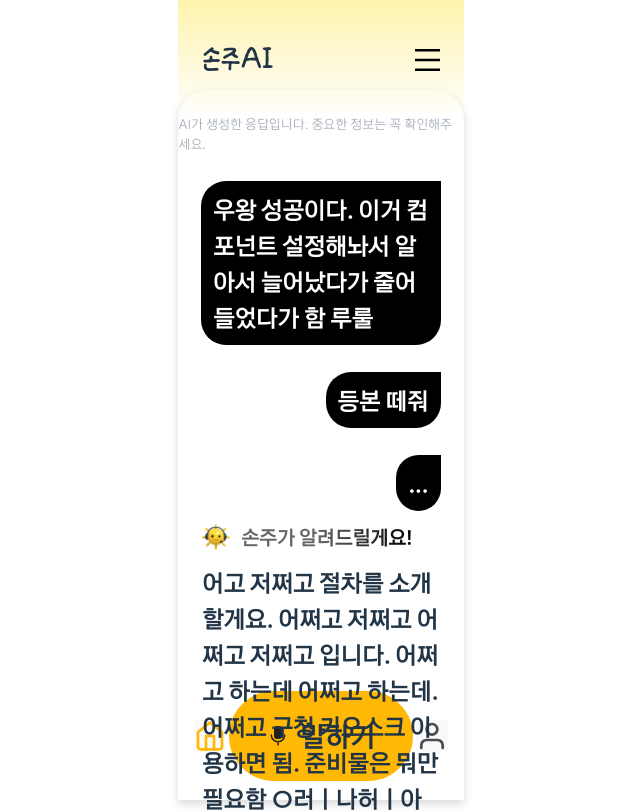
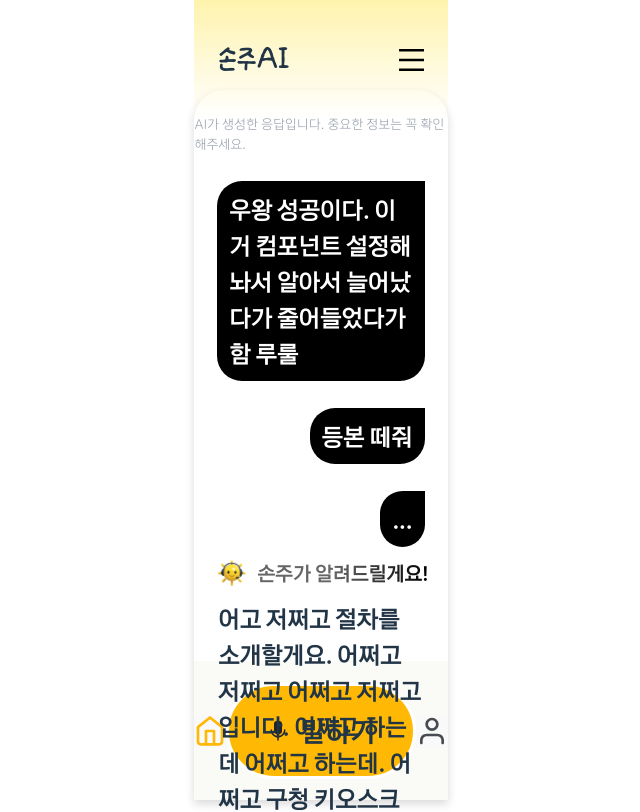
Before and after one commit to Team1-kw13/Team1_FE, a React (Vite) app: page /chatroompage in a window 1280 px wide. Shown: the top 812 px of the page, without its empty margins (319-959 px from the left). Built offline with nearby package versions, Linux system fonts and the light colour scheme.

Commit message:
[Design] button padding

```diff
--- a/src/components/main/BottomNav.jsx
+++ b/src/components/main/BottomNav.jsx
@@ -4,9 +4,9 @@ import userImage from "../../assets/images/user.svg";
 
 export default function BottomNav() {
   return (
-    <nav className="flex items-center justify-between p-4 bg-yellow-100">
+    <nav className="bg-gray100 h-[139px] flex items-center justify-between">
       <button><img src={homeMenuImage} alt="Home Menu" className="w-[32px] h-[32px]" /></button>
-      <MicButton />
+      <MicButton className="pt-[17.5px] pb-[30.5px]"></MicButton>
       <button><img src={userImage} alt="User Menu" className="w-[32px] h-[32px]" /></button>
     </nav>
   )
--- a/src/components/main/Bottomnav.jsx
+++ b/src/components/main/Bottomnav.jsx
@@ -4,9 +4,9 @@ import userImage from "../../assets/images/user.svg";
 
 export default function BottomNav() {
   return (
-    <nav className="flex items-center justify-between p-4 bg-yellow-100">
+    <nav className="bg-gray100 h-[139px] flex items-center justify-between">
       <button><img src={homeMenuImage} alt="Home Menu" className="w-[32px] h-[32px]" /></button>
-      <MicButton />
+      <MicButton className="pt-[17.5px] pb-[30.5px]"></MicButton>
       <button><img src={userImage} alt="User Menu" className="w-[32px] h-[32px]" /></button>
     </nav>
   )
```
